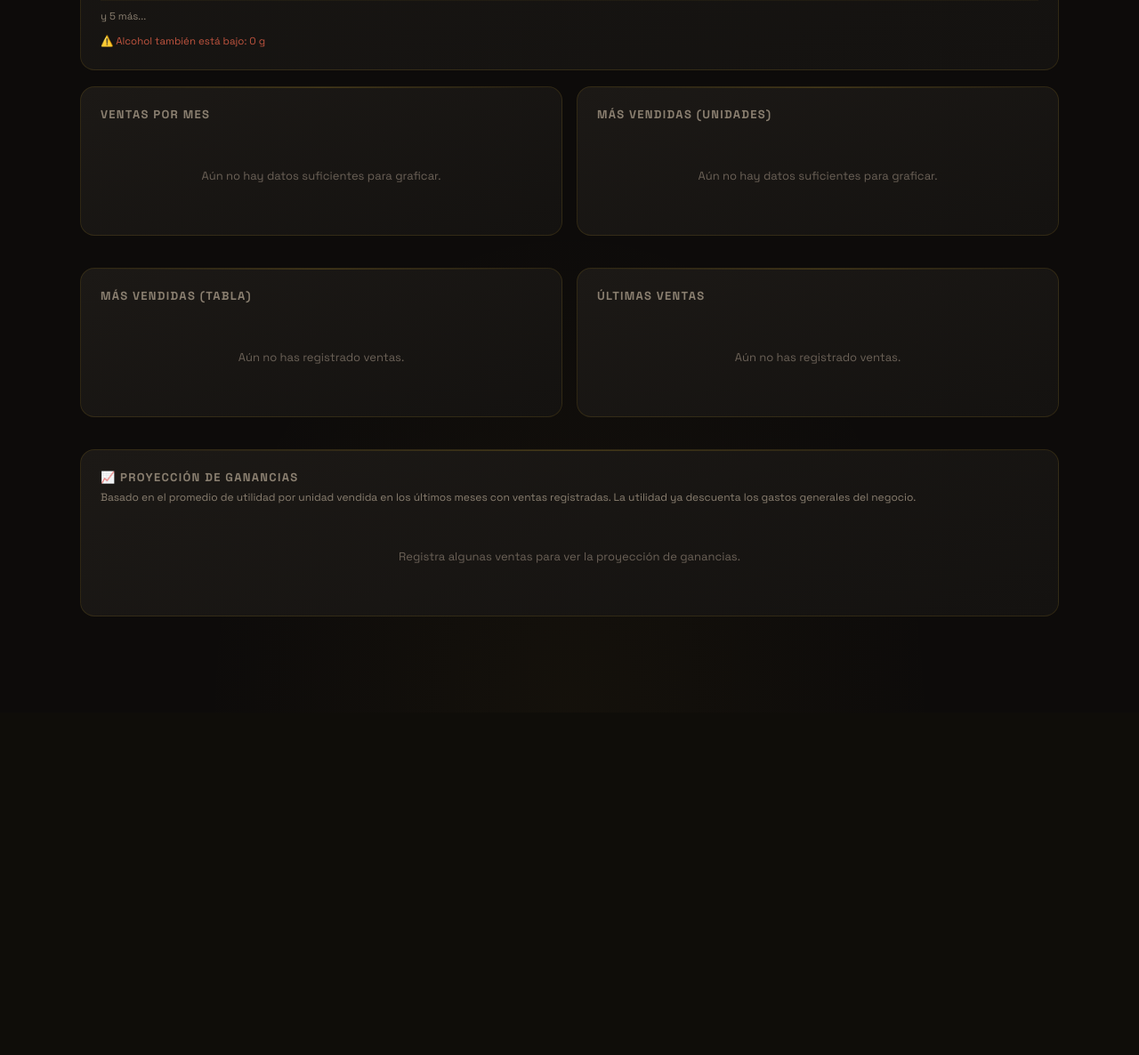
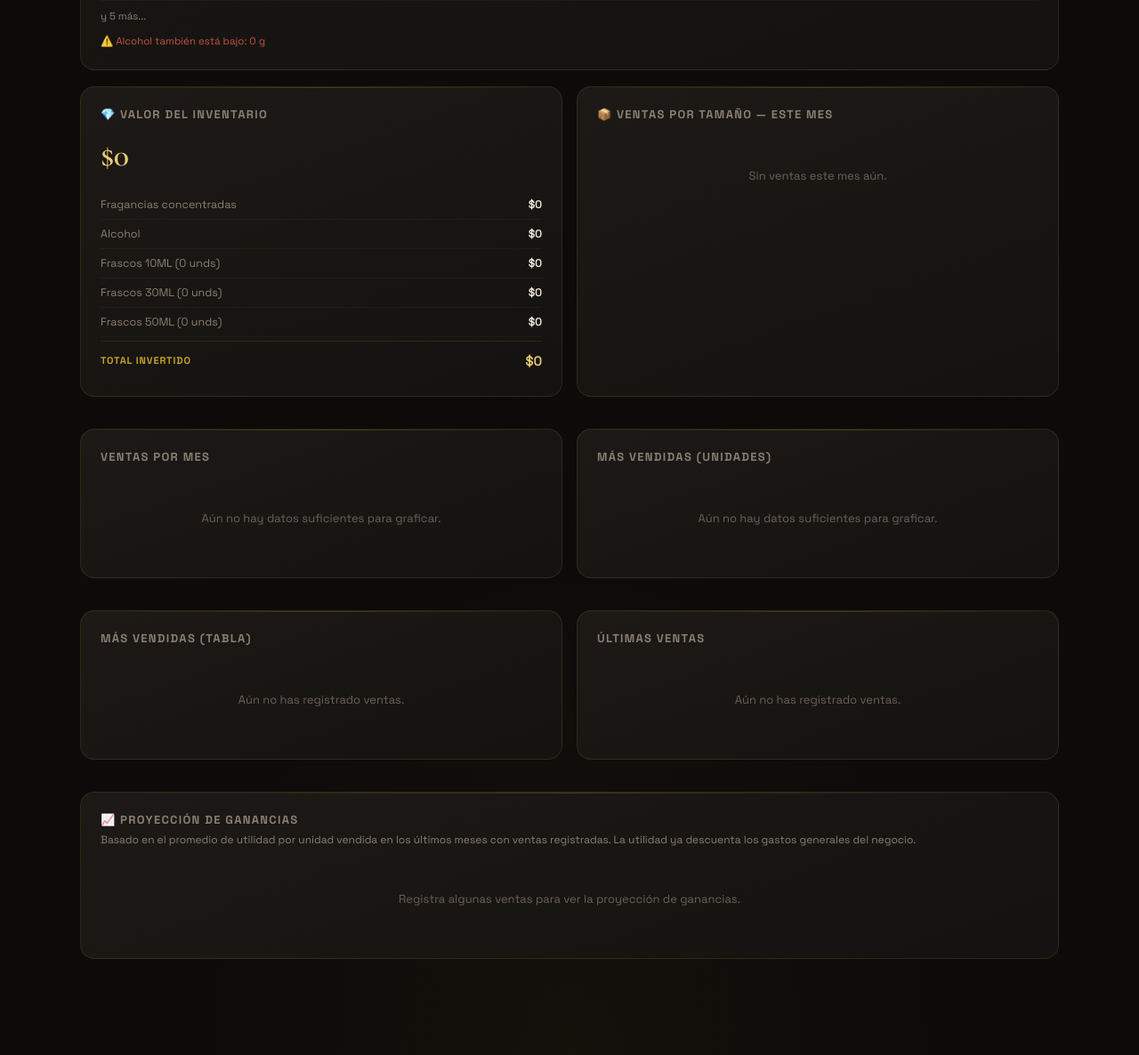
Before and after one commit to alexfullto-jpg/inventario-essence, a Flask app: page / in a window 1280 px wide. Shown: the part 1290-2476 px from the top of the page at 89% size. Before the commit the page ends 1983 px from the top, so only its background shows below. Run offline with Flask 3, Linux system fonts and the light colour scheme; data comes from the database, SQL or seed files in the repository; data that the repository does not hold is empty; some libraries are stand-ins or nearby versions.

Commit message:
feat: valor del inventario en pesos + resumen ventas por tamaño
- Valor del inventario: muestra cuánto tienes invertido en fragancias,
  alcohol, frascos 10/30/50ML y otros productos (en COP)
- Resumen por tamaño: cards para 10ML / 30ML / 50ML con unidades
  vendidas este mes, ingresos generados y barra de % del total

```diff
--- a/static/app.js
+++ b/static/app.js
@@ -269,6 +269,106 @@ function renderDashboard() {
       <div class="value">${fmtCOP(utilidadTotal - gastosTotal)}</div>
     </div>
   `;
+
+  // ── VALOR DEL INVENTARIO ──────────────────────────────────────────────────
+  const valorFragancias = DATA.fragancias.reduce((s, f) => s + (f.stock_gr || 0) * (f.cost_per_gr || 0), 0);
+  const c = DATA.config;
+  const valorAlcohol    = (c.alcohol_stock_gr || 0)  * (c.alcohol_cost_per_gr || 0);
+  const valorFrascos10  = (c.frasco_f10_stock || 0)  * (c.frasco_f10_cost || 0);
+  const valorFrascos30  = (c.frasco_f30_stock || 0)  * (c.frasco_f30_cost || 0);
+  const valorFrascos50  = (c.frasco_f50_stock || 0)  * (c.frasco_f50_cost || 0);
+  const valorOtros      = DATA.otrosProductos.reduce((s, o) => s + (o.stock || 0) * (o.costo_unidad || 0), 0);
+  const valorTotalInv   = valorFragancias + valorAlcohol + valorFrascos10 + valorFrascos30 + valorFrascos50 + valorOtros;
+
+  // ── RESUMEN POR TAMAÑO (mes actual) ───────────────────────────────────────
+  const porTam = { 10: 0, 30: 0, 50: 0 };
+  const ingTam = { 10: 0, 30: 0, 50: 0 };
+  ventasMes.forEach(v => {
+    porTam[v.tamano] = (porTam[v.tamano] || 0) + v.cantidad;
+    ingTam[v.tamano] = (ingTam[v.tamano] || 0) + v.total;
+  });
+
+  // Render sección inventario + tamaños
+  const invSection = document.getElementById('dashInventarioTamanos');
+  if (invSection) {
+    const total10 = porTam[10] || 0, total30 = porTam[30] || 0, total50 = porTam[50] || 0;
+    const totalUnd = total10 + total30 + total50 || 1;
+    const pct10 = (total10 / totalUnd * 100).toFixed(0);
+    const pct30 = (total30 / totalUnd * 100).toFixed(0);
+    const pct50 = (total50 / totalUnd * 100).toFixed(0);
+
+    invSection.innerHTML = `
+    <div class="two-col" style="margin-bottom:18px;">
+
+      <!-- VALOR INVENTARIO -->
+      <div class="card">
+        <h3>💎 Valor del inventario</h3>
+        <div class="inv-total">${fmtCOP(valorTotalInv)}</div>
+        <div class="inv-breakdown">
+          <div class="inv-row">
+            <span class="inv-label">Fragancias concentradas</span>
+            <span class="inv-val">${fmtCOP(valorFragancias)}</span>
+          </div>
+          <div class="inv-row">
+            <span class="inv-label">Alcohol</span>
+            <span class="inv-val">${fmtCOP(valorAlcohol)}</span>
+          </div>
+          <div class="inv-row">
+            <span class="inv-label">Frascos 10ML (${c.frasco_f10_stock || 0} unds)</span>
+            <span class="inv-val">${fmtCOP(valorFrascos10)}</span>
+          </div>
+          <div class="inv-row">
+            <span class="inv-label">Frascos 30ML (${c.frasco_f30_stock || 0} unds)</span>
+            <span class="inv-val">${fmtCOP(valorFrascos30)}</span>
+          </div>
+          <div class="inv-row">
+            <span class="inv-label">Frascos 50ML (${c.frasco_f50_stock || 0} unds)</span>
+            <span class="inv-val">${fmtCOP(valorFrascos50)}</span>
+          </div>
+          ${valorOtros > 0 ? `<div class="inv-row"><span class="inv-label">Otros productos</span><span class="inv-val">${fmtCOP(valorOtros)}</span></div>` : ''}
+          <div class="inv-row inv-row-total">
+            <span class="inv-label">TOTAL INVERTIDO</span>
+            <span class="inv-val">${fmtCOP(valorTotalInv)}</span>
+          </div>
+        </div>
+      </div>
+
+      <!-- VENTAS POR TAMAÑO -->
+      <div class="card">
+        <h3>📦 Ventas por tamaño — este mes</h3>
+        ${total10 + total30 + total50 === 0
+          ? '<div class="empty-note">Sin ventas este mes aún.</div>'
+          : `
+        <div class="tam-grid">
+          <div class="tam-card">
+            <div class="tam-ml">10 ML</div>
+            <div class="tam-qty">${total10}</div>
+            <div class="tam-label">unidades</div>
+            <div class="tam-ing">${fmtCOP(ingTam[10] || 0)}</div>
+            <div class="tam-bar-wrap"><div class="tam-bar" style="width:${pct10}%"></div></div>
+            <div class="tam-pct">${pct10}% del total</div>
+          </div>
+          <div class="tam-card">
+            <div class="tam-ml">30 ML</div>
+            <div class="tam-qty">${total30}</div>
+            <div class="tam-label">unidades</div>
+            <div class="tam-ing">${fmtCOP(ingTam[30] || 0)}</div>
+            <div class="tam-bar-wrap"><div class="tam-bar" style="width:${pct30}%"></div></div>
+            <div class="tam-pct">${pct30}% del total</div>
+          </div>
+          <div class="tam-card">
+            <div class="tam-ml">50 ML</div>
+            <div class="tam-qty">${total50}</div>
+            <div class="tam-label">unidades</div>
+            <div class="tam-ing">${fmtCOP(ingTam[50] || 0)}</div>
+            <div class="tam-bar-wrap"><div class="tam-bar" style="width:${pct50}%"></div></div>
+            <div class="tam-pct">${pct50}% del total</div>
+          </div>
+        </div>`}
+      </div>
+
+    </div>`;
+  }
 
   const low = DATA.fragancias.filter(f => f.stock_gr < r30.fragGr).sort((a, b) => a.stock_gr - b.stock_gr);
   const lowWrap = document.getElementById('lowStockList');
--- a/static/style.css
+++ b/static/style.css
@@ -427,3 +427,81 @@ input.cell-input:focus { border-color: var(--gold); }
   background: linear-gradient(90deg, transparent, rgba(201,162,39,0.35), transparent);
   margin: 16px 0;
 }
+
+/* ── VALOR INVENTARIO ────────────────────────────────────────── */
+.inv-total {
+  font-size: 36px;
+  font-weight: 700;
+  font-family: var(--font-serif);
+  color: var(--gold-soft);
+  margin-bottom: 18px;
+  letter-spacing: -0.01em;
+}
+.inv-breakdown { display: flex; flex-direction: column; gap: 0; }
+.inv-row {
+  display: flex;
+  justify-content: space-between;
+  align-items: center;
+  padding: 8px 0;
+  border-bottom: 1px solid var(--line-2);
+  font-size: 12.5px;
+}
+.inv-row:last-child { border-bottom: none; }
+.inv-label { color: var(--muted); }
+.inv-val   { color: var(--ivory); font-weight: 600; font-variant-numeric: tabular-nums; }
+.inv-row-total {
+  margin-top: 4px;
+  padding-top: 12px;
+  border-top: 1px solid var(--line);
+  border-bottom: none;
+}
+.inv-row-total .inv-label { color: var(--gold); font-weight: 700; font-size: 11px; text-transform: uppercase; letter-spacing: 0.08em; }
+.inv-row-total .inv-val   { color: var(--gold-soft); font-size: 15px; }
+
+/* ── TAMAÑOS ─────────────────────────────────────────────────── */
+.tam-grid {
+  display: grid;
+  grid-template-columns: repeat(3, 1fr);
+  gap: 14px;
+  margin-top: 4px;
+}
+.tam-card {
+  background: var(--surface-3);
+  border: 1px solid var(--line);
+  border-radius: var(--radius-sm);
+  padding: 16px 14px;
+  text-align: center;
+  transition: var(--transition);
+}
+.tam-card:hover { border-color: rgba(201,162,39,0.3); transform: translateY(-2px); }
+.tam-ml {
+  font-size: 11px;
+  font-weight: 700;
+  text-transform: uppercase;
+  letter-spacing: 0.15em;
+  color: var(--gold);
+  margin-bottom: 8px;
+}
+.tam-qty {
+  font-size: 38px;
+  font-weight: 700;
+  font-family: var(--font-serif);
+  color: var(--ivory);
+  line-height: 1;
+}
+.tam-label { font-size: 10px; color: var(--muted-2); text-transform: uppercase; letter-spacing: 0.08em; margin-top: 2px; }
+.tam-ing   { font-size: 12px; color: var(--gold-soft); font-weight: 600; margin-top: 10px; }
+.tam-bar-wrap {
+  height: 3px;
+  background: var(--line);
+  border-radius: 99px;
+  margin: 10px 0 6px;
+  overflow: hidden;
+}
+.tam-bar {
+  height: 100%;
+  background: linear-gradient(90deg, var(--gold), var(--gold-soft));
+  border-radius: 99px;
+  transition: width 0.8s cubic-bezier(0.4,0,0.2,1);
+}
+.tam-pct { font-size: 10px; color: var(--muted-2); }
--- a/templates/index.html
+++ b/templates/index.html
@@ -38,6 +38,8 @@
     <div class="sub">Referencias que no alcanzan para producir ni un frasco de 30ML más.</div>
     <div id="lowStockList"></div>
   </div>
+  <div id="dashInventarioTamanos"></div>
+
   <div class="two-col">
     <div class="card"><h3>Ventas por mes</h3><div id="chartVentasMes"></div></div>
     <div class="card"><h3>Más vendidas (unidades)</h3><div id="chartTopSellers"></div></div>
```
